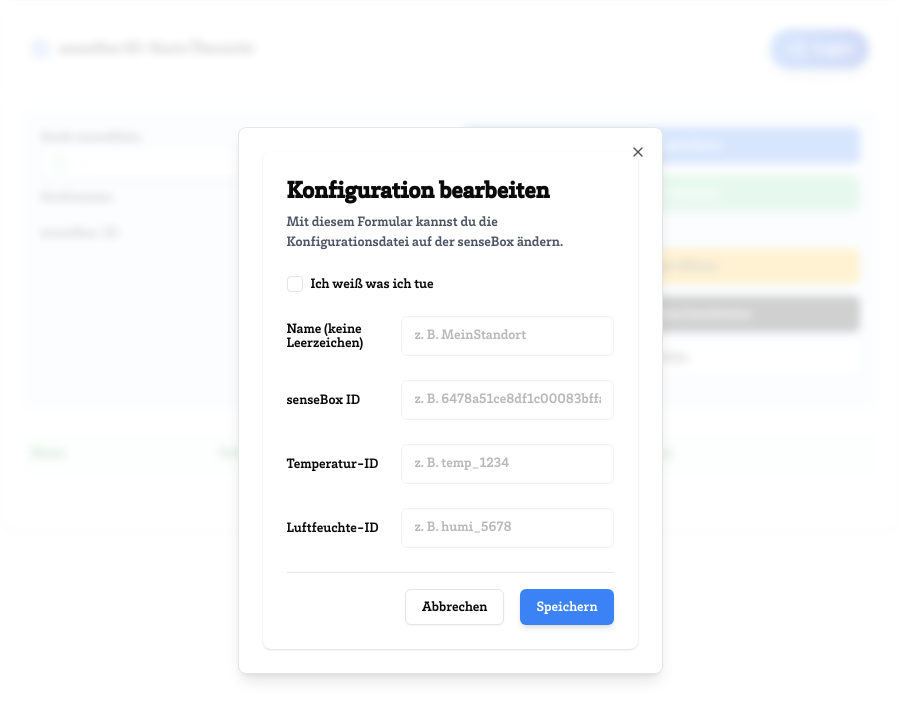
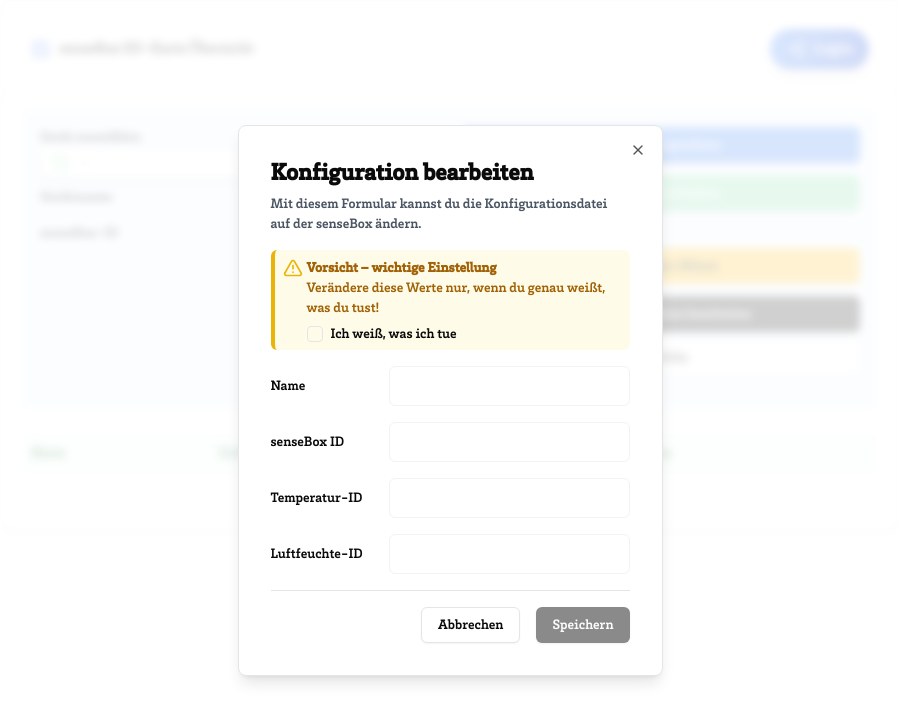
Before and after one commit to sensebox/Datenlogger-Desktop-App, a React (Vite) app: page /boards in a window 1280 px wide. Both pictures are taken after a click on the button "Konfiguration bearbeiten". Shown: the top 722 px of the page, without its empty margins (190-1092 px from the left). Built offline with nearby package versions, Linux system fonts and the light colour scheme.

Commit message:
add loading animation

```diff
--- a/src/components/EditConfigForm.tsx
+++ b/src/components/EditConfigForm.tsx
@@ -4,16 +4,18 @@ import { Label } from "./ui/label"
 import { Input } from "./ui/input"
 import { Button } from "./ui/button"
 import { Checkbox } from "./ui/checkbox"
-import { set } from "date-fns"
+import { confirm } from "@tauri-apps/api/dialog"
 import { invoke } from "@tauri-apps/api/tauri"
 import { toast } from "sonner"
+import { createDirectory } from "@/lib/fs"
+import {  TriangleAlertIcon } from "lucide-react"
+import { SenseboxConfig } from "@/types"
 
 export default function ConfigForm(
   { setModal }: { setModal: (open: boolean) => void } = { setModal: () => {} }
 ) {
-  const { config, serialPort } = useBoardStore()
+  const { config, serialPort, setConfig } = useBoardStore()
 
-  // Initialwerte aus dem Store
   const initialSenseboxId = config?.sensebox_id ?? ""
   const initialName = config?.name ?? ""
   const initialTempId = config?.temp_id ?? ""
@@ -24,34 +26,37 @@ export default function ConfigForm(
   const [name, setName] = useState(initialName)
   const [tempId, setTempId] = useState(initialTempId)
   const [humiId, setHumiId] = useState(initialHumiId)
+  const [loading, setLoading] = useState(false)
+  const handleSubmit = async (e: React.FormEvent) => {
+    setLoading(true)
+    e.preventDefault()
+    const commandString = [
+      `NAME=${name}`,
+      `DEVICE_ID=${senseboxId}`,
+      `TEMPERATUR_SENSORID=${tempId}`,
+      `LUFTFEUCHTE_SENSORID=${humiId}`,
+      "END",
+    ].join("\r\n")
 
-  const handleSubmit = async (e: React.FormEvent) => {
-    e.preventDefault()
+    try {
+      await invoke("write_file", {
+        port: serialPort?.port,
+        command: `<5 ${commandString}>`,
+      })
+      toast.success("Konfiguration erfolgreich aktualisiert!")
 
-    // Nutze den Tauri-Confirm-Dialog
-    const confirmed = await confirm(
-      "Bist du sicher? Dies ändert die Konfigurationsdatei auf der senseBox.",
-    )
+      const boardConfig: SenseboxConfig = await invoke("connect_read_config", {
+        port: serialPort?.port,
+        command: "<3 config>",
+      })
+      await createDirectory(`.reedu/data/${boardConfig.sensebox_id}`)
+      setConfig(boardConfig)
+      setModal(false)
 
-    if (!confirmed) {
-      // Abgebrochen
-      return
+    } catch (err: any) {
+      toast.error(`Fehler: ${err.message}`)
     }
-
-    let commandString = `NAME=${name.replace(/\s+/g, "")}\r\nDEVICE_ID=${senseboxId}\r\nTEMPERATUR_SENSORID=${tempId}\r\nLUFTFEUCHTE_SENSORID=${humiId}`
-    // remove all spaces
-
-    console.log("Sending command:", commandString)
-
-    const updatedConfig = await invoke("write_file", {
-      port: serialPort?.port,
-      command: `<5 ${commandString} END>`,
-    }
-
-  )
-    console.log("Updated config:", updatedConfig)
-    toast.success("Konfiguration erfolgreich aktualisiert!")
-    setModal(false)
+    setLoading(false)
   }
 
   const handleCancel = () => {
@@ -65,7 +70,7 @@ export default function ConfigForm(
   return (
     <form
       onSubmit={handleSubmit}
-      className="max-w-lg mx-auto space-y-6 bg-white p-6 rounded-lg shadow"
+      className="max-w-lg mx-auto space-y-4 bg-white p-2 rounded-lg "
     >
        {/* Titel & Beschreibung */}
       <div>
@@ -74,33 +79,43 @@ export default function ConfigForm(
           Mit diesem Formular kannst du die Konfigurationsdatei auf der senseBox ändern.
         </p>
       </div>
-            {/* Sicherheits-Checkbox */}
-      <div className="flex items-center space-x-2">
+      {/* Warn-Box um die Checkbox */}
+      <div className="border-l-4 border-yellow-500 bg-yellow-50 p-2 rounded-md flex space-x-1">
+        <TriangleAlertIcon className="h-5 w-5 text-yellow-500 flex-none" />
+        <div className="flex-1">
+          <p className="text-sm font-semibold text-yellow-700">
+            Vorsicht – wichtige Einstellung
+          </p>
+          <p className="text-sm text-yellow-700">
+            Verändere diese Werte nur, wenn du genau weißt, was du tust!
+          </p>
+          <div className="flex items-center mt-2 space-x-2">
             <Checkbox
               id="confirm"
               checked={confirmed}
               onCheckedChange={(val) => setConfirmed(!!val)}
             />
-        <Label htmlFor="confirm">Ich weiß was ich tue</Label>
+            <Label htmlFor="confirm" className="cursor-pointer">
+              Ich weiß, was ich tue
+            </Label>
           </div>
-      {/* Name */}
+        </div>
+      </div>
+
+      {/* Felder */}
       <div className="flex items-center space-x-4">
         <Label htmlFor="config-name" className="w-40">
-          Name (keine Leerzeichen)
+          Name
         </Label>
         <Input
           id="config-name"
           disabled={!confirmed}
           className="disabled:opacity-50"
           value={name}
-          onChange={(e) => {
-        // Remove all spaces as user types
-        setName(e.target.value.replace(/\s+/g, ""))
-          }}
-          placeholder="z. B. MeinStandort"
+          onChange={(e) => setName(e.target.value.replace(/\s+/g, ""))}
         />
       </div>
-      {/* senseBox ID */}
+
       <div className="flex items-center space-x-4">
         <Label htmlFor="sensebox-id" className="w-40">
           senseBox ID
@@ -111,11 +126,9 @@ export default function ConfigForm(
           className="disabled:opacity-50"
           value={senseboxId}
           onChange={(e) => setSenseboxId(e.target.value)}
-          placeholder="z. B. 6478a51ce8df1c00083bffac"
         />
       </div>
 
-      {/* Temperatursensor-ID */}
       <div className="flex items-center space-x-4">
         <Label htmlFor="temp-id" className="w-40">
           Temperatur-ID
@@ -126,11 +139,9 @@ export default function ConfigForm(
           className="disabled:opacity-50"
           value={tempId}
           onChange={(e) => setTempId(e.target.value)}
-          placeholder="z. B. temp_1234"
         />
       </div>
 
-      {/* Luftfeuchte-Sensor-ID */}
       <div className="flex items-center space-x-4">
         <Label htmlFor="humi-id" className="w-40">
           Luftfeuchte-ID
@@ -141,7 +152,6 @@ export default function ConfigForm(
           className="disabled:opacity-50"
           value={humiId}
           onChange={(e) => setHumiId(e.target.value)}
-          placeholder="z. B. humi_5678"
         />
       </div>
 
@@ -150,8 +160,38 @@ export default function ConfigForm(
         <Button type="button" variant="outline" onClick={handleCancel}>
           Abbrechen
         </Button>
-        <Button             className="bg-blue-500 hover:bg-blue-600 text-white rounded-md shadow-md transition-colors"
- type="submit">Speichern</Button>
+        <Button type="submit" disabled={!confirmed || loading}>
+        {/* show a small spinner and loading text when loading */}
+          {loading ? (
+            <div>
+
+  <svg
+    className="animate-spin -ml-1 mr-2 h-4 w-4 text-white"
+    xmlns="http://www.w3.org/2000/svg"
+    fill="none"
+    viewBox="0 0 24 24"
+  >
+    <circle
+      className="opacity-25"
+      cx="12"
+      cy="12"
+      r="10"
+      stroke="currentColor"
+      stroke-width="4"
+    ></circle>
+    <path
+      className="opacity-75"
+      fill="currentColor"
+      d="M4 12a8 8 0 018-8v4a4 4 0 00-4 4H4z"
+    ></path>
+  </svg>
+            </div>
+          ) : confirmed ? (
+            "Speichern"
+          ) : (
+            "Speichern"
+          )}
+        </Button>
       </div>
     </form>
   )
```
Also changed, not shown: 1 other file (tests, documents, lock files or other folders). Lines whose indentation alone changed are shown as unchanged.
